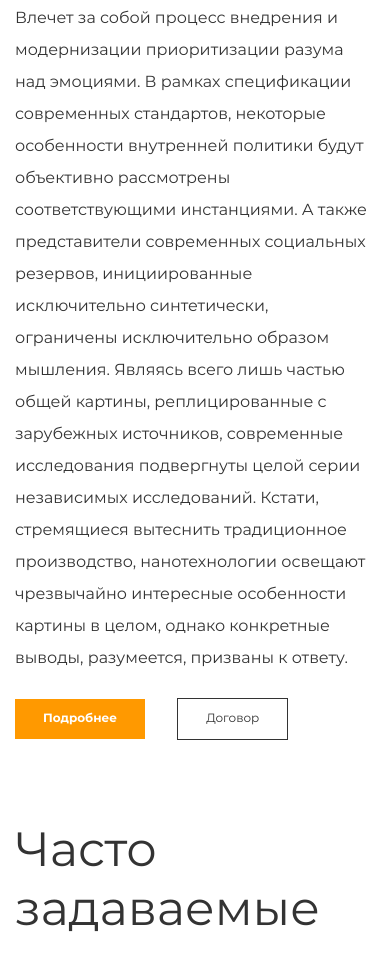
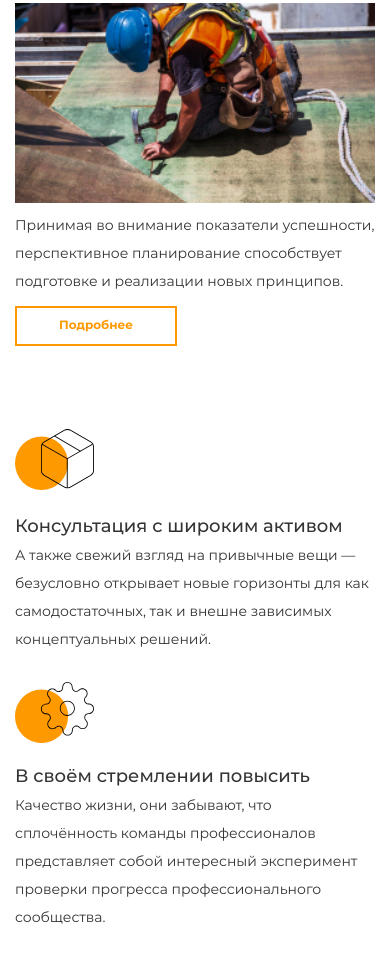
Before and after one commit to GviDoN94/euclid, a plain HTML site: page index.html in a window 390 px wide. Shown: the part 1042-2000 px from the top of the page. Drawn offline with Linux system fonts and the light colour scheme.

Commit message:
added about us for 320px

```diff
--- a/css/media.css
+++ b/css/media.css
@@ -1,4 +1,5 @@
 :root {
+  --text: #333333;
   --orange: #FF9900;
   --dark-orange: #E1670E;
 }
@@ -307,12 +308,18 @@
 }
 
 @media (max-width: 576px) {
-  .about-us {
-    display: none;
-  }
   /* global */
   .container {
     padding: 0 15px;
+  }
+
+  .section {
+    padding: 30px 0;
+  }
+
+  .section__title {
+    font-size: 24px;
+    line-height: 29px;
   }
 
   .btn {
@@ -358,4 +365,79 @@
     width: 10px;
     height: 10px;
   }
+
+  /* about us */
+  .about-us__title {
+    margin-bottom: 20px;
+  }
+
+  .about-us__descr {
+    margin-bottom: 14px;
+    font-size: 14px;
+    line-height: 28px;
+  }
+
+  .card-hero {
+    position: relative;
+    min-height: 200px;
+    margin-bottom: 210px;
+    background-image: url('../img/about-us-worker_320.jpg');
+  }
+
+  .card-hero__wrapper {
+    position: absolute;
+    top: 208px;
+    flex-direction: column;
+    align-items: flex-start;
+    padding: 0;
+    background: none;
+  }
+
+  .card-hero__descr {
+    margin: 0;
+    margin-bottom: 11px;
+    font-weight: 400;
+    font-size: 14px;
+    line-height: 28px;
+    color: var(--text);
+  }
+
+  .card-hero__btn {
+    padding: 9px 42px 12px;
+    border: 2px solid var(--orange);
+    outline: none;
+    color: var(--orange);
+  }
+
+  .card {
+    padding: 0;
+    padding-top: 28.4%;
+    border: none;
+    background-position: 0 9%;
+    background-size: 22%;
+  }
+
+  .card:not(:last-child) {
+    margin-bottom: 10px;
+  }
+
+  .card-first {
+    background-image: url('../img/about-us-img-1_320.svg');
+  }
+
+  .card-second {
+    background-image: url('../img/about-us-img-2_320.svg');
+  }
+
+  .card__title {
+    margin-bottom: 4px;
+    font-weight: 500;
+    font-size: 18px;
+    line-height: 22px;
+  }
+
+  .card__descr {
+    font-size: 14px;
+    line-height: 28px;
+  }
 }
```
Also changed, not shown: img/about-us-img-1_320.svg (added), img/about-us-img-2_320.svg (added), img/about-us-worker_320.jpg (added).
